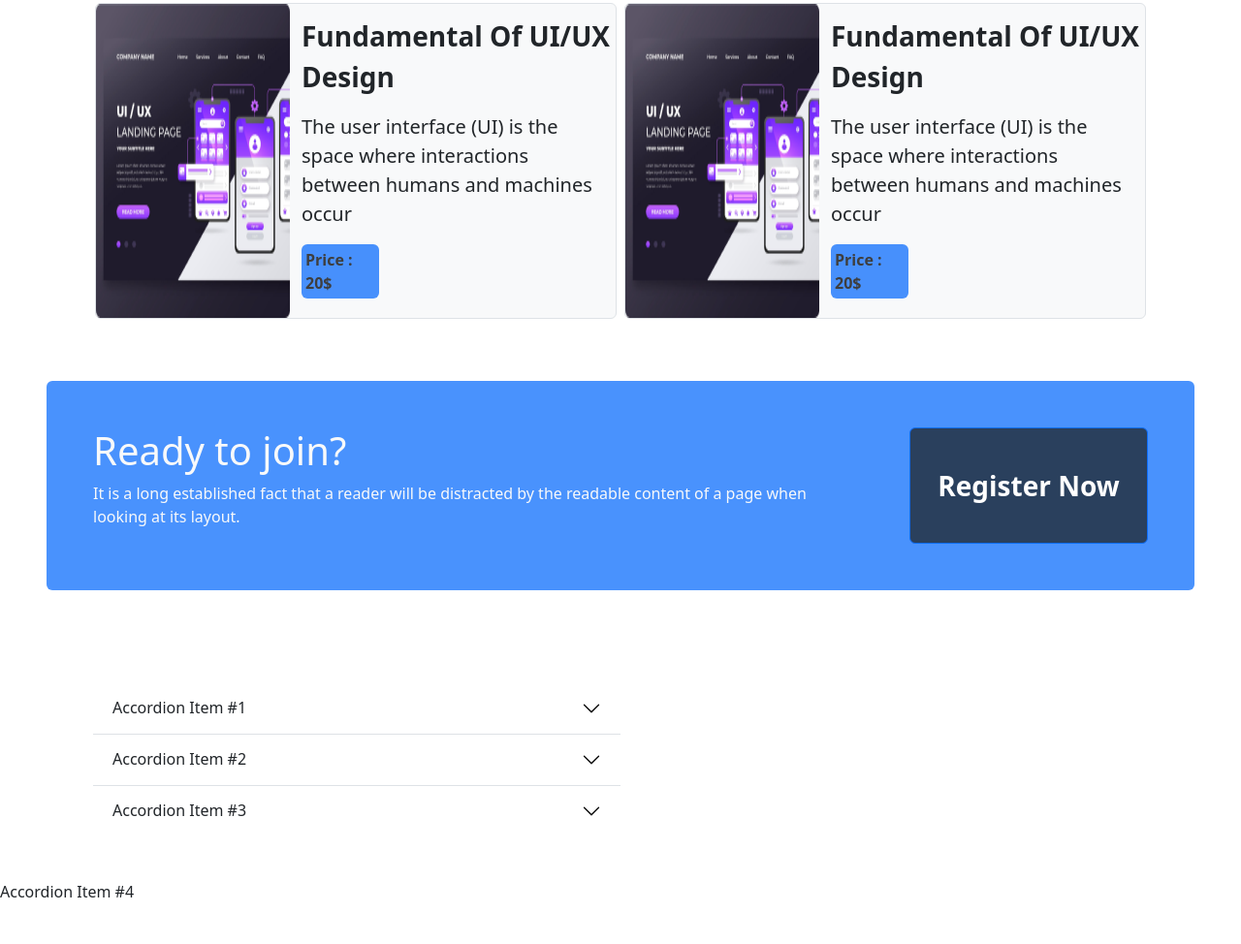
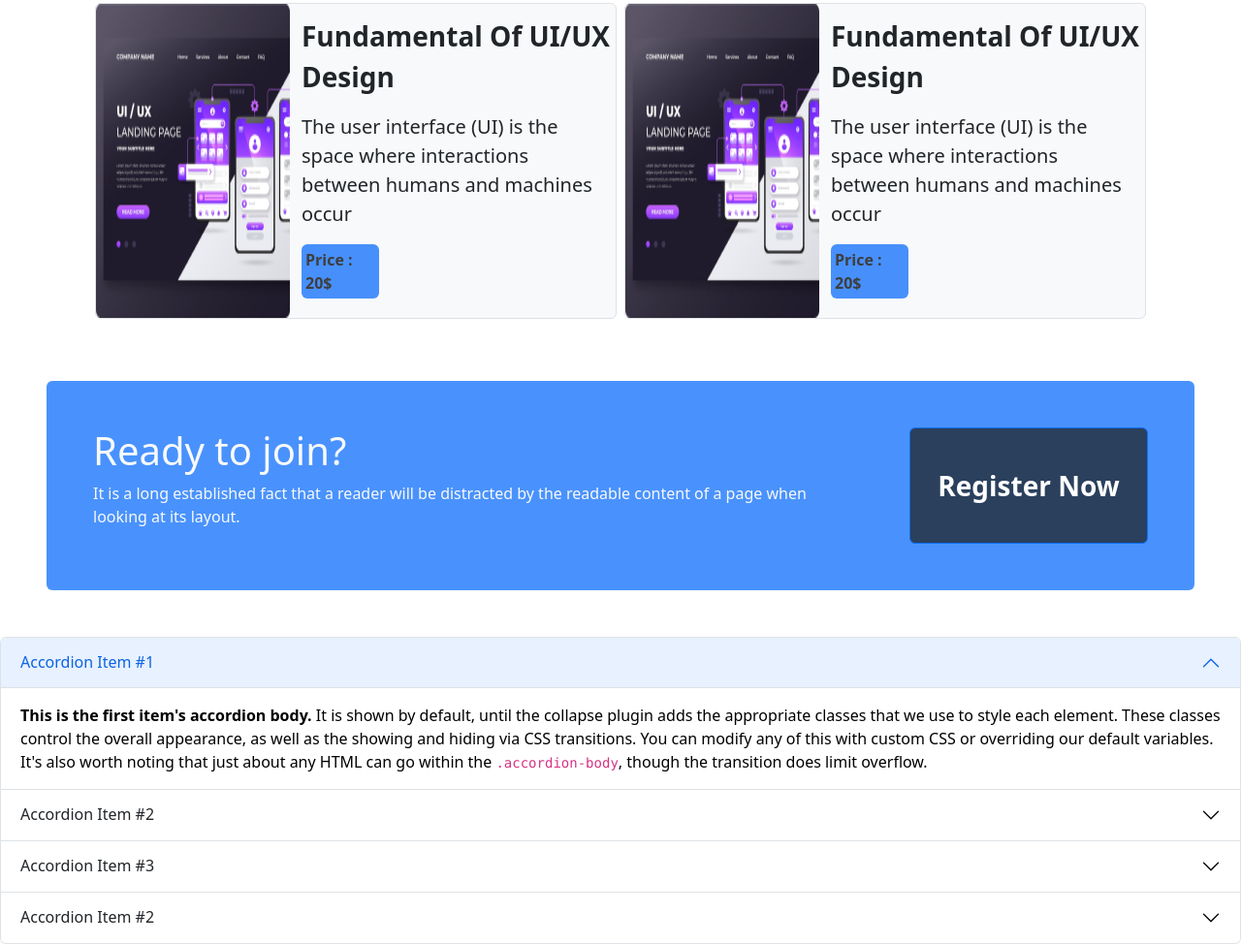
Before and after one commit to Hossain1985/Assignment-3, a plain HTML site: page index.html in a window 1280 px wide. Shown: the part 1782-2756 px from the top of the page at 97% size. Before the commit the page ends 2713 px from the top, so only its background shows below. Drawn offline with nearby package versions, Linux system fonts and the light colour scheme.

Commit message:
accordion start

```diff
--- a/index.html
+++ b/index.html
@@ -196,52 +196,62 @@
 
 
                             </section>
-                               <!--  Accordion End -->
-                        <section>
-                            <div class="accordion accordion-flush p-5 mt-5 ms-5 w-50 " id="accordionFlushExample">
+
+
+                            <!--  Accordion start -->
+
+                            <div class="accordion" id="accordionExample">
                               <div class="accordion-item">
-                                  <h2 class="accordion-header" id="flush-headingOne">
-                                    <button class="accordion-button collapsed" type="button" data-bs-toggle="collapse" data-bs-target="#flush-collapseOne" aria-expanded="false" aria-controls="flush-collapseOne">
+                                <h2 class="accordion-header" id="headingOne">
+                                  <button class="accordion-button" type="button" data-bs-toggle="collapse" data-bs-target="#collapseOne" aria-expanded="true" aria-controls="collapseOne">
                                     Accordion Item #1
                                   </button>
                                 </h2>
-                                  <div id="flush-collapseOne" class="accordion-collapse collapse" aria-labelledby="flush-headingOne" data-bs-parent="#accordionFlushExample">
-                                    <div class="accordion-body">Placeholder content for this accordion, which is intended to demonstrate the <code>.accordion-flush</code> class. This is the first item's accordion body.</div>
-                                  </div>
-                                </div>
-                                <div class="accordion-item">
-                                  <h2 class="accordion-header" id="flush-headingTwo">
-                                    <button class="accordion-button collapsed" type="button" data-bs-toggle="collapse" data-bs-target="#flush-collapseTwo" aria-expanded="false" aria-controls="flush-collapseTwo">
-                                      Accordion Item #2
-                                    </button>
-                                  </h2>
-                                  <div id="flush-collapseTwo" class="accordion-collapse collapse" aria-labelledby="flush-headingTwo" data-bs-parent="#accordionFlushExample">
-                                    <div class="accordion-body">Placeholder content for this accordion, which is intended to demonstrate the <code>.accordion-flush</code> class. This is the second item's accordion body. Let's imagine this being filled with some actual content.</div>
-                                  </div>
-                                </div>
-                                <div class="accordion-item">
-                                  <h2 class="accordion-header" id="flush-headingThree">
-                                    <button class="accordion-button collapsed" type="button" data-bs-toggle="collapse" data-bs-target="#flush-collapseThree" aria-expanded="false" aria-controls="flush-collapseThree">
-                                      Accordion Item #3
-                                    </button>
-                                  </h2>
-                                  <div id="flush-collapseThree" class="accordion-collapse collapse" aria-labelledby="flush-headingThree" data-bs-parent="#accordionFlushExample">
-                                    <div class="accordion-body">Placeholder content for this accordion, which is intended to demonstrate the <code>.accordion-flush</code> class. This is the third item's accordion body. Nothing more exciting happening here in terms of content, but just filling up the space to make it look, at least at first glance, a bit more representative of how this would look in a real-world application.</div>
+                                <div id="collapseOne" class="accordion-collapse collapse show" aria-labelledby="headingOne" data-bs-parent="#accordionExample">
+                                  <div class="accordion-body">
+                                    <strong>This is the first item's accordion body.</strong> It is shown by default, until the collapse plugin adds the appropriate classes that we use to style each element. These classes control the overall appearance, as well as the showing and hiding via CSS transitions. You can modify any of this with custom CSS or overriding our default variables. It's also worth noting that just about any HTML can go within the <code>.accordion-body</code>, though the transition does limit overflow.
                                   </div>
                                 </div>
                               </div>
                               <div class="accordion-item">
-                                <h2 class="accordion-header" id="flush-headingFour">
-                                  <button class="accordion-button collapsed" type="button" data-bs-toggle="collapse" data-bs-target="#flush-collapseThree" aria-expanded="false" aria-controls="flush-collapseFour">
-                                    Accordion Item #4
+                                <h2 class="accordion-header" id="headingTwo">
+                                  <button class="accordion-button collapsed" type="button" data-bs-toggle="collapse" data-bs-target="#collapseTwo" aria-expanded="false" aria-controls="collapseTwo">
+                                    Accordion Item #2
                                   </button>
                                 </h2>
-                                <div id="flush-collapseFour" class="accordion-collapse collapse" aria-labelledby="flush-headingFour" data-bs-parent="#accordionFlushExample">
-                                  <div class="accordion-body">Placeholder content for this accordion, which is intended to demonstrate the <code>.accordion-flush</code> class. This is the third item's accordion body. Nothing more exciting happening here in terms of content, but just filling up the space to make it look, at least at first glance, a bit more representative of how this would look in a real-world application.</div>
+                                <div id="collapseTwo" class="accordion-collapse collapse" aria-labelledby="headingTwo" data-bs-parent="#accordionExample">
+                                  <div class="accordion-body">
+                                    <strong>This is the second item's accordion body.</strong> It is hidden by default, until the collapse plugin adds the appropriate classes that we use to style each element. These classes control the overall appearance, as well as the showing and hiding via CSS transitions. You can modify any of this with custom CSS or overriding our default variables. It's also worth noting that just about any HTML can go within the <code>.accordion-body</code>, though the transition does limit overflow.
+                                  </div>
+                                </div>
+                              </div>
+                              <div class="accordion-item">
+                                <h2 class="accordion-header" id="headingThree">
+                                  <button class="accordion-button collapsed" type="button" data-bs-toggle="collapse" data-bs-target="#collapseThree" aria-expanded="false" aria-controls="collapseThree">
+                                    Accordion Item #3
+                                  </button>
+                                </h2>
+                                <div id="collapseThree" class="accordion-collapse collapse" aria-labelledby="headingThree" data-bs-parent="#accordionExample">
+                                  <div class="accordion-body">
+                                    <strong>This is the third item's accordion body.</strong> It is hidden by default, until the collapse plugin adds the appropriate classes that we use to style each element. These classes control the overall appearance, as well as the showing and hiding via CSS transitions. You can modify any of this with custom CSS or overriding our default variables. It's also worth noting that just about any HTML can go within the <code>.accordion-body</code>, though the transition does limit overflow.
+                                  </div>
+                                </div>
+                              </div>
+                              <div class="accordion-item">
+                                <h2 class="accordion-header" id="headingTwo">
+                                  <button class="accordion-button collapsed" type="button" data-bs-toggle="collapse" data-bs-target="#collapseTwo" aria-expanded="false" aria-controls="collapseTwo">
+                                    Accordion Item #2
+                                  </button>
+                                </h2>
+                                <div id="collapseTwo" class="accordion-collapse collapse" aria-labelledby="headingTwo" data-bs-parent="#accordionExample">
+                                  <div class="accordion-body">
+                                    <strong>This is the second item's accordion body.</strong> It is hidden by default, until the collapse plugin adds the appropriate classes that we use to style each element. These classes control the overall appearance, as well as the showing and hiding via CSS transitions. You can modify any of this with custom CSS or overriding our default variables. It's also worth noting that just about any HTML can go within the <code>.accordion-body</code>, though the transition does limit overflow.
+                                  </div>
                                 </div>
                               </div>
                             </div>
                           </section>
+
 
                           <!-- Accordion End -->
 
@@ -253,5 +263,6 @@
 
 
 
+
 </body>
 </html>
```
Lines whose indentation alone changed are shown as unchanged.
